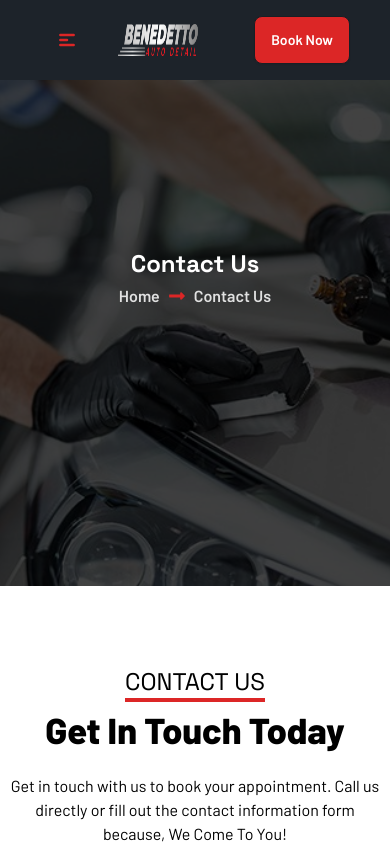
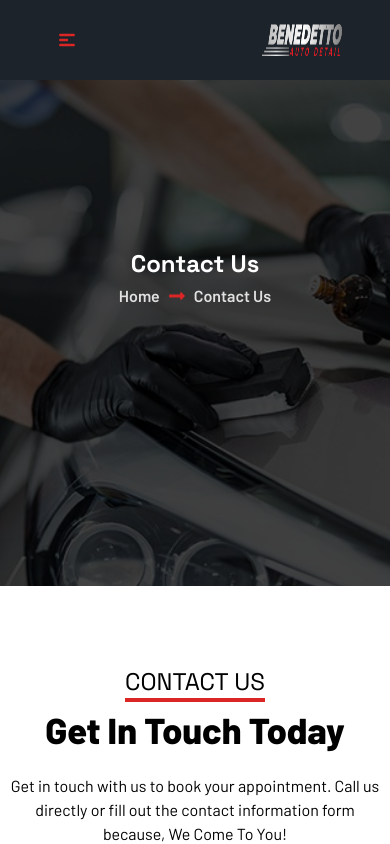
Before and after one commit to BenedettoAutoDetail/benedetto-website, a Next.js app: page /contact-us in a window 390 px wide. Shown: the top 844 px of the page. Built offline with nearby package versions, Linux system fonts and the light colour scheme.

Commit message:
navbar issues resolved

```diff
--- a/src/app/(pages)/booking/page.jsx
+++ b/src/app/(pages)/booking/page.jsx
@@ -70,7 +70,7 @@ function Booking() {
       const encodedServicesString = encodeURIComponent(servicesString);
       const url = `/make-payment?data=${encodedServicesString}`;
       router.push(url);
-    } else{
+    } else {
       toast.error("Error adding order, please try again");
     }
 
@@ -138,7 +138,7 @@ function Booking() {
       </div>
 
       {/* book now  */}
-      <div className="min-h-[70vh] shadow-xl rounded-3xl grid grid-cols-[1fr_1fr] bg-[#f4f4f4] m-20">
+      <div className="min-h-[70vh] shadow-xl rounded-3xl grid grid-cols-1 md:grid-cols-[1fr_1fr] m-5 md:m-20 bg-[#f4f4f4] ">
         {/* left side  */}
         <div className=" text-black p-10 " data-aos="fade-right">
           <form onSubmit={handleSubmit(onSubmit)}>
@@ -282,7 +282,7 @@ function Booking() {
         </div>
 
         {/* right side  */}
-        <div className="w-full" data-aos="fade-left">
+        <div className="w-full hidden md:block" data-aos="fade-left">
           <img
             src="/images/ceramic-coating-for-cars.jpg"
             alt=""
--- a/src/app/(pages)/contact-us/page.jsx
+++ b/src/app/(pages)/contact-us/page.jsx
@@ -97,7 +97,7 @@ function ContactUs() {
       </div>
 
       {/* contact form  */}
-      <div className="min-h-[80vh] rounded-3xl grid md:grid-cols-[1fr_1fr] bg-[#f4f4f4] m-5 shadow-xl md:m-20">
+      <div className="min-h-[80vh] rounded-3xl grid grid-cols-1 md:grid-cols-[1fr_1fr] bg-[#f4f4f4] m-5 shadow-xl md:m-20">
         {/* left side  */}
         <div className=" text-black p-5 md:p-10" data-aos="fade-right">
           <form onSubmit={handleSubmit(onSubmit)}>
--- a/src/components/core/Navbar.jsx
+++ b/src/components/core/Navbar.jsx
@@ -31,7 +31,7 @@ function Navbar() {
   };
 
   return (
-    <div className="navbar bg-base-100 font_barlow p-10 ">
+    <div className="navbar bg-base-100 font_barlow p-10 flex justify-between">
       {/* navbar start  */}
       <div className="navbar-start">
         {/* burger icon on the small screens  */}
@@ -85,7 +85,7 @@ function Navbar() {
           </ul>
         </div>
 
-        <div className="flex-shrink-0 p-2">
+        <div className="flex-shrink-0 p-2 hidden lg:block">
           <Link href={"/"}>
             <img
               src="/images/Benedetto-Auto-Detail-Logo.png" // Update with your logo path
@@ -95,6 +95,18 @@ function Navbar() {
           </Link>
         </div>
       </div>
+
+      <div className="flex-shrink-0 p-2 block lg:hidden">
+          <Link href={"/"}>
+            <img
+              src="/images/Benedetto-Auto-Detail-Logo.png" // Update with your logo path
+              alt="Company Logo"
+              className="ms-4 md:ms-0 h-8 md:h-12 w-20 md:w-32" // Set height and width
+            />
+          </Link>
+        </div>
+
+
 
       {/* navbar middle part  */}
       <div className="navbar-center hidden lg:flex font-semibold">
@@ -141,7 +153,7 @@ function Navbar() {
       </div>
 
       {/* navbar end  */}
-      <div className="navbar-end">
+      <div className="navbar-end hidden lg:flex lg:justify-end">
         <Link
           href={"/booking"}
           className="btn bg-red-600 text-white hover:bg-red-600 hover:scale-110"
```
